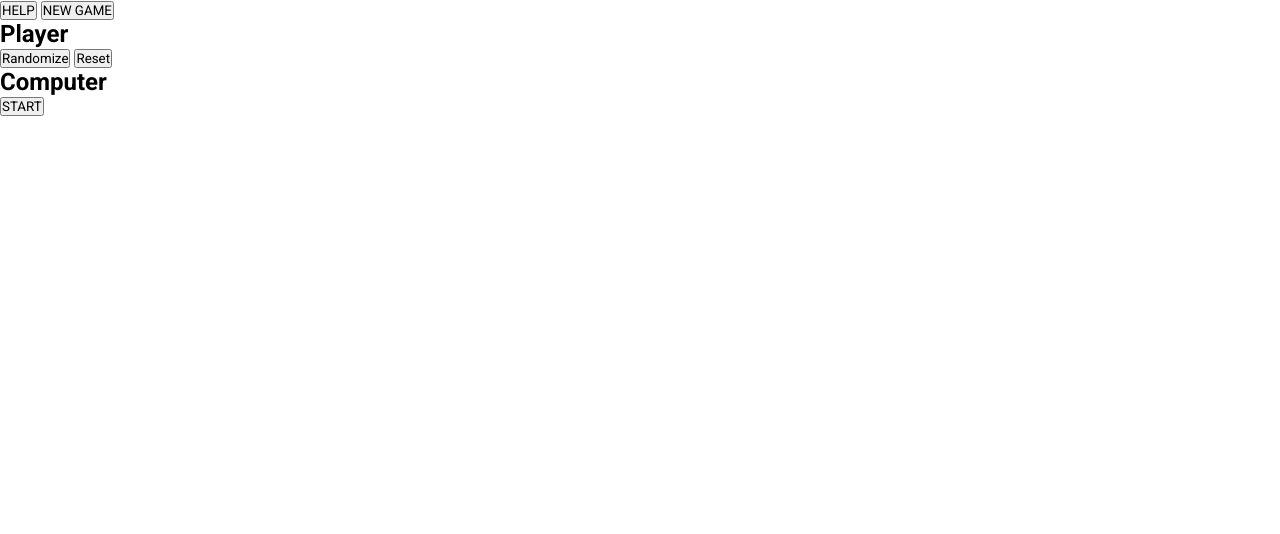
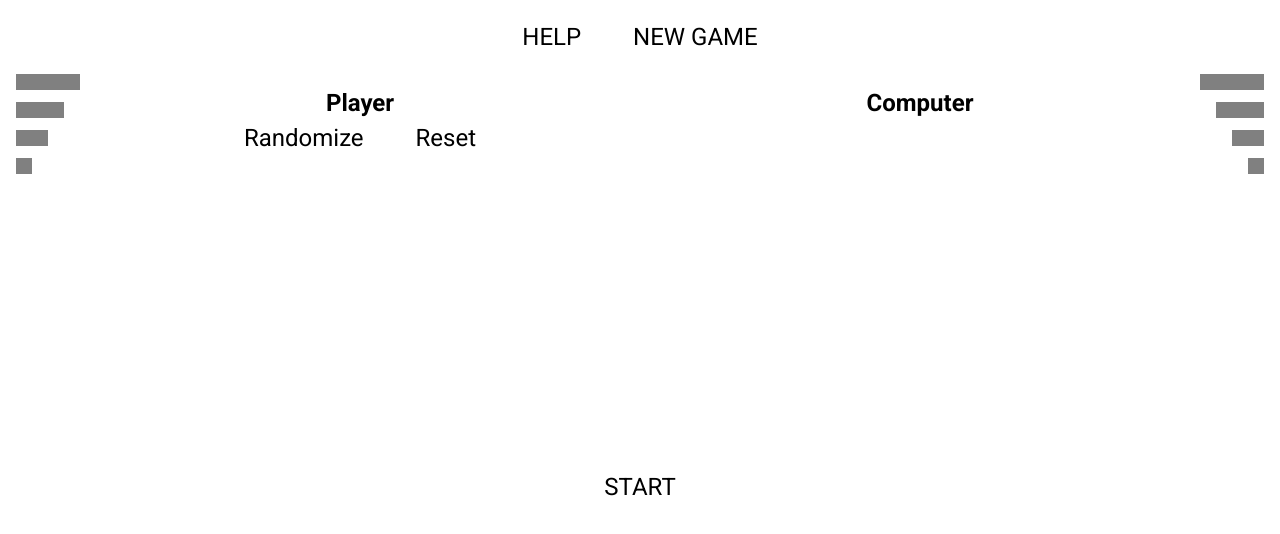
Before and after one commit to Necryl/TOP-Battleship, a website built with webpack: page src/index.html in a window 1280 px wide. Built offline with nearby package versions, Linux system fonts and the light colour scheme.

Commit message:
do some basic css layout

```diff
--- a/src/index.html
+++ b/src/index.html
@@ -30,22 +30,25 @@
           <div>
             <h2 class="name">Player</h2>
             <div class="board"></div>
-            <div id="controls">
+            <div class="controls">
               <button id="randomizeBtn">Randomize</button>
               <button id="resetBtn">Reset</button>
             </div>
           </div>
         </div>
         <div id="computer">
+          <div>
+            <h2 class="name">Computer</h2>
+            <div class="board"></div>
+            <div class="controls">
+              <button class="placeholderBtn hide">placeholder</button>
+            </div>
+          </div>
           <div class="statusContainer">
             <span class="status" data-size="4" data-status="grey"></span>
             <span class="status" data-size="3" data-status="grey"></span>
             <span class="status" data-size="2" data-status="grey"></span>
             <span class="status" data-size="1" data-status="grey"></span>
-          </div>
-          <div>
-            <h2 class="name">Computer</h2>
-            <div class="board"></div>
           </div>
         </div>
       </div>
--- a/src/styles/arenaView.css
+++ b/src/styles/arenaView.css
@@ -0,0 +1,128 @@
+#arenaView {
+  /* background-color: aqua; */
+  display: grid;
+  grid-template-rows: auto auto 1fr;
+  gap: 1rem;
+  padding: 1rem;
+}
+
+#topBar {
+  /* background-color: yellow; */
+
+  display: grid;
+  grid-template-columns: auto auto;
+  place-content: center;
+  gap: 1rem;
+}
+
+#arena {
+  /* background-color: green; */
+  display: grid;
+  grid-template-columns: 1fr 1fr;
+}
+
+#arena > div {
+  display: grid;
+}
+
+#player {
+  grid-template-columns: auto 1fr;
+
+  /* background-color: aqua; */
+}
+
+#player .controls {
+  display: grid;
+  grid-template-columns: auto auto;
+  place-content: center;
+  gap: 1rem;
+}
+
+#computer {
+  grid-template-columns: 1fr auto;
+
+  /* background-color: red; */
+}
+
+#arena .statusContainer {
+  display: grid;
+  gap: 0.75rem;
+}
+
+#arena #player .statusContainer {
+  justify-items: start;
+}
+
+#arena #computer .statusContainer {
+  justify-items: end;
+}
+
+#arena .statusContainer > * {
+  display: block;
+  --unit: 1rem;
+  height: var(--unit);
+  width: calc(var(--unit) * var(--size));
+  background-color: var(--status);
+}
+
+#arena > div > div {
+  align-content: center;
+}
+#arena > div > div:not(.statusContainer) {
+  display: grid;
+  /* grid-template-rows: auto 1fr auto; */
+}
+
+#arena div:not(.statusContainer) .name {
+  text-align: center;
+  user-select: none;
+}
+
+#arena div:not(.statusContainer) .board {
+}
+
+#bottomBar {
+  /* background-color: red; */
+  display: grid;
+  place-content: center;
+}
+
+#arenaView button {
+  --col: black;
+  color: var(--col);
+  font-size: 1.5rem;
+  background-color: transparent;
+  border: none;
+  padding: 0.3rem 1rem;
+  border: 0.15rem solid transparent;
+  border-radius: 0.3rem;
+  transition: 100ms;
+}
+
+#arenaView button:hover {
+  border-color: var(--col);
+}
+
+#arenaView button:active {
+  color: rgb(70, 64, 64);
+  background-color: rgb(214, 176, 52);
+}
+
+[data-size="4"] {
+  --size: 4;
+}
+[data-size="3"] {
+  --size: 3;
+}
+[data-size="2"] {
+  --size: 2;
+}
+[data-size="1"] {
+  --size: 1;
+}
+[data-status="grey"] {
+  --status: grey;
+}
+[data-status="red"] {
+  --status: red;
+}
--- a/src/styles/main.css
+++ b/src/styles/main.css
@@ -9,8 +9,13 @@ html,
 body {
   height: 100vh;
   width: 100vw;
+  display: grid;
 }
 
 .disappear {
   display: none !important;
 }
+
+.hide {
+  opacity: 0% !important;
+}
```
